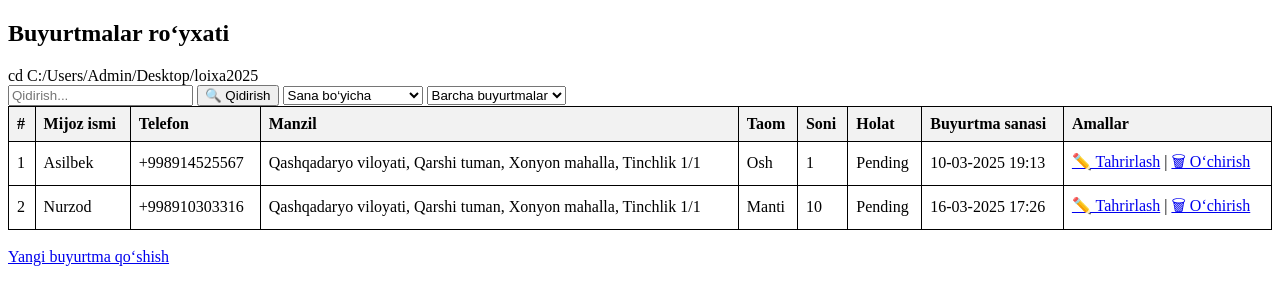
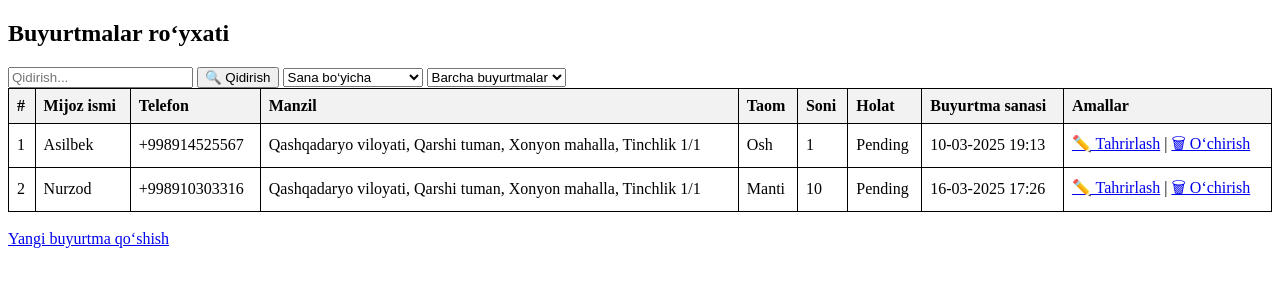
Before and after one commit to khudayorov06/delivery-system, a Django app: page / in a window 1280 px wide. Shown: the top 305 px of the page. Run offline with Django 5.2, Linux system fonts and the light colour scheme; data comes from the database, SQL or seed files in the repository.

Commit message:
24-qatorni olib tashladim, HTMLni tozaladim

```diff
--- a/orders/templates/orders/order_list.html
+++ b/orders/templates/orders/order_list.html
@@ -21,8 +21,6 @@
 </head>
 <body>
     <h2>Buyurtmalar ro‘yxati</h2>
-cd C:/Users/Admin/Desktop/loixa2025
-
     <form method="GET">
     <input type="text" name="q" placeholder="Qidirish..." value="{{ request.GET.q }}">
     <button type="submit">🔍 Qidirish</button>
```
